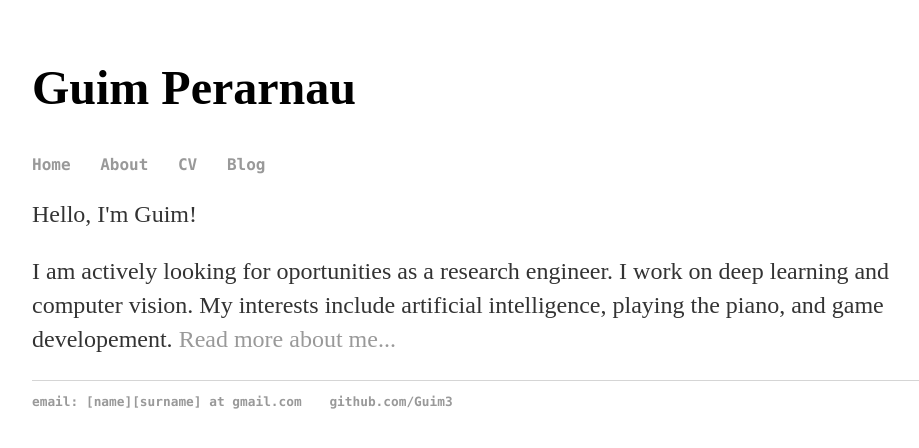
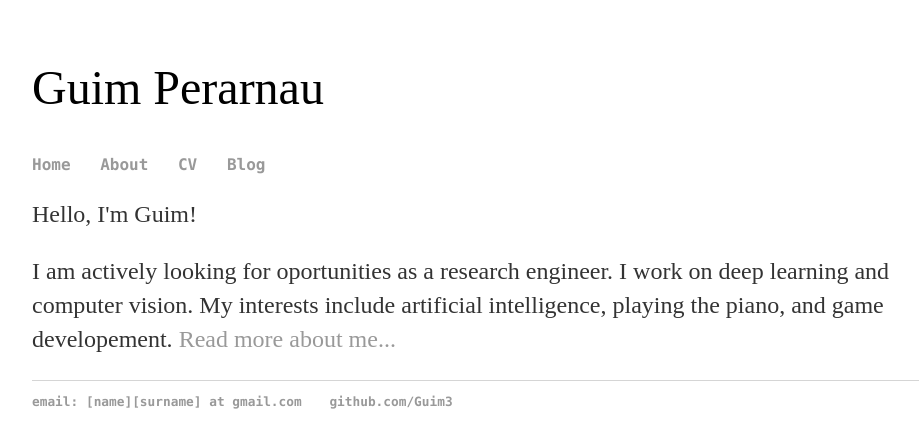
Before and after one commit to Guim3/guim3.github.io, a Jekyll site: the page built from index.html, in a window 1280 px wide. Shown: the top 448 px of the page, without its empty margins (160-1079 px from the left). Built offline with Jekyll 4.4.1, drawn with Linux system fonts in a browser that asks for light colours.

Commit message:
Update main.css

```diff
--- a/css/main.css
+++ b/css/main.css
@@ -20,14 +20,17 @@ a:hover {
     text-decoration: underline;
 }
 h1 {
+    font-family:'Bitter';
     font-size: 3em;
-    font-family:'Bitter';
+    font-weight: 400;
+    src: local('Bitter-Regular'), url(https://fonts.gstatic.com/s/bitter/v10/zfs6I-5mjWQ3nxqccMoL2A.woff2) format('woff2');
 }
 p {
     font-family: 'Bitter';
     font-size: 1.5em;
     line-height: 1.4em;
     color: #333;
+    src: local('Bitter-Regular'), url(https://fonts.gstatic.com/s/bitter/v10/zfs6I-5mjWQ3nxqccMoL2A.woff2) format('woff2');
 }
 footer {
     border-top: 1px solid #d5d5d5;
```
